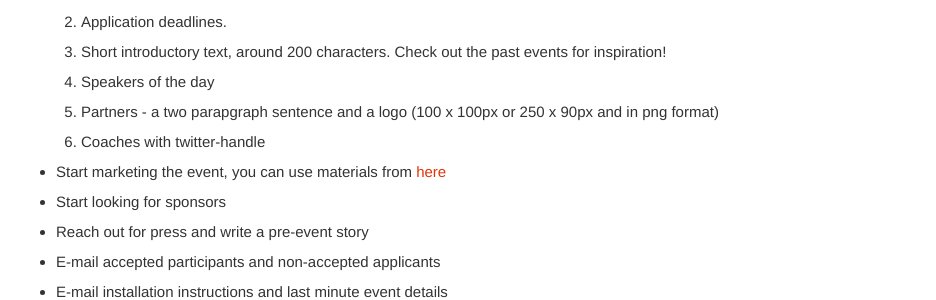
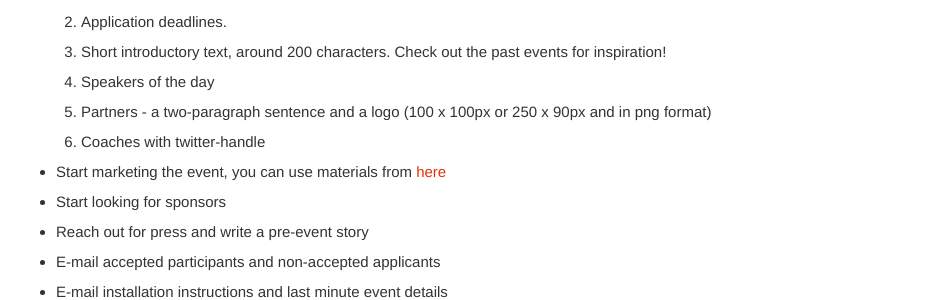
Before and after one commit to railsgirls/guides.railsgirls.com, a Jekyll site: the page built from _posts/2012-04-18-guide.markdown, in a window 1280 px wide and 900 px high, scrolled down 11899 px. Shown: the part 157-457 px from the top of the window, without its empty margins (54-990 px from the left). Built offline with Jekyll 4.4.1, drawn with Linux system fonts in a browser that asks for light colours; nearby versions of some CDN libraries.

Commit message:
fix typo in guide

```diff
--- a/_posts/2012-04-18-guide.markdown
+++ b/_posts/2012-04-18-guide.markdown
@@ -449,7 +449,7 @@ This is a small checklist for your event. Rails Girls can be thrown together in
   2. Application deadlines.
   3. Short introductory text, around 200 characters. Check out the past events for inspiration!
   4. Speakers of the day
-  5. Partners - a two parapgraph sentence and a logo (100 x 100px or 250 x 90px and in png format)
+  5. Partners - a two-paragraph sentence and a logo (100 x 100px or 250 x 90px and in png format)
   6. Coaches with twitter-handle
 
 * Start marketing the event, you can use materials from [here](http://www.speakerdeck.com/u/railsgirls)
```
